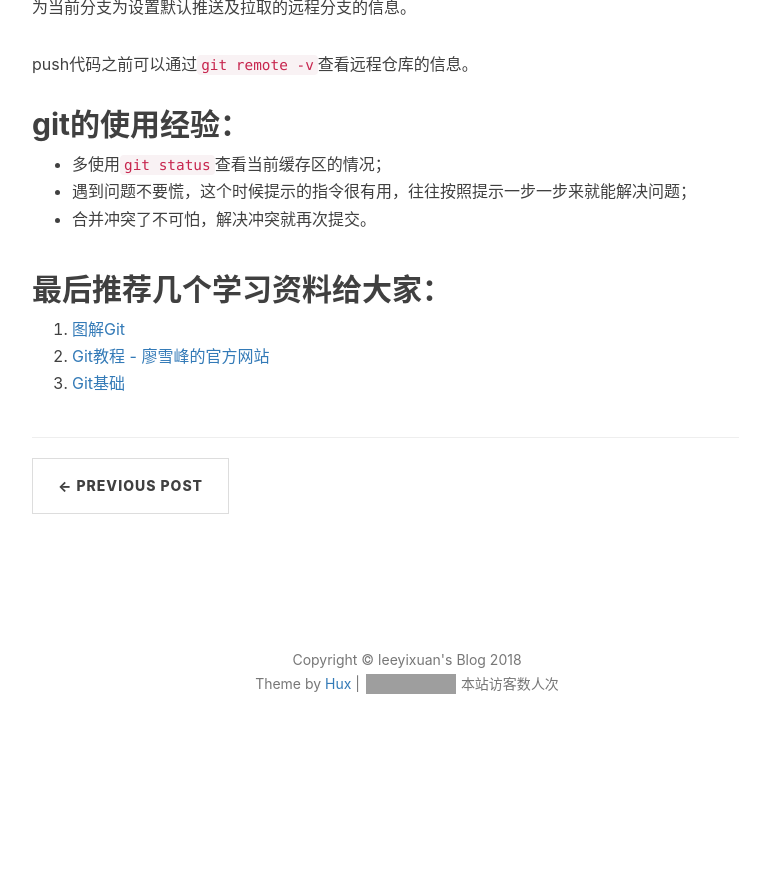
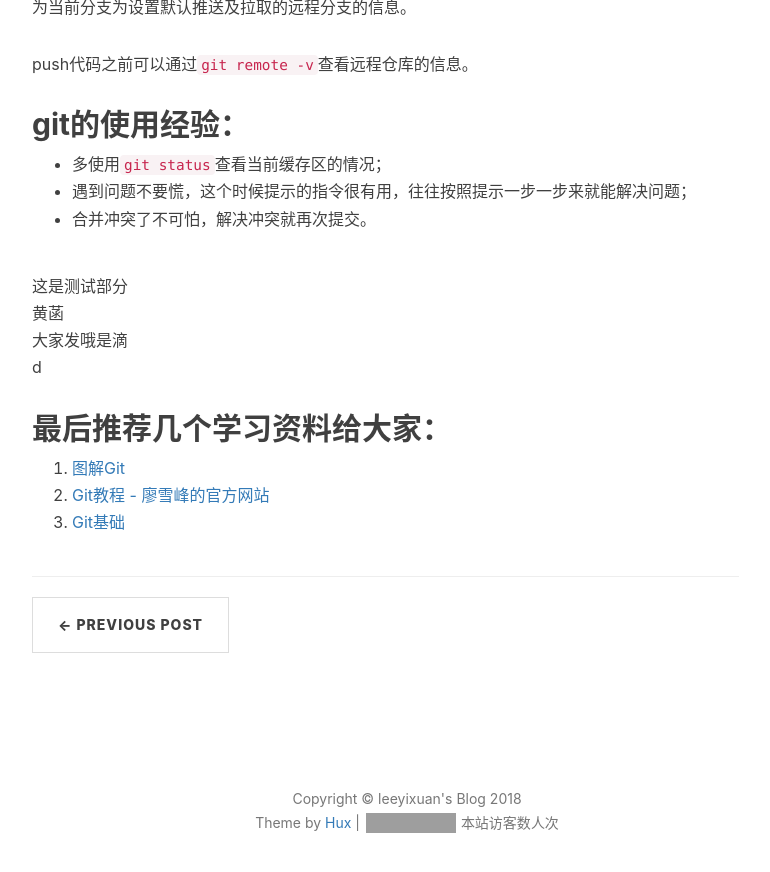
Before and after one commit to leeyixuan/leeyixuan.github.io, a Jekyll site: the page built from _posts/2018-04-22-git.markdown, in a window 1280 px wide and 900 px high, scrolled down 7278 px. Shown: the top 872 px of the window, without its empty margins (233-1003 px from the left). Built offline with Jekyll 4.4.1, drawn with Linux system fonts in a browser that asks for light colours; comment, search, counter and statistics services are not loaded; before the commit the page ends 8039 px from its top, so only the background shows below that; grey boxes are pictures that could not be loaded.

Commit message:
测试webstrom换行问题

```diff
--- a/_includes/head.html
+++ b/_includes/head.html
@@ -25,6 +25,7 @@
     <!-- Hux change font-awesome CDN to qiniu -->
 
 
+    <script async src="https://dn-lbstatics.qbox.me/busuanzi/2.3/busuanzi.pure.mini.js"></script>
 
 
     <!-- HTML5 Shim and Respond.js IE8 support of HTML5 elements and media queries -->
@@ -34,5 +35,4 @@
         <script src="https://oss.maxcdn.com/libs/respond.js/1.4.2/respond.min.js"></script>
     <![endif]-->
 
-    <script async src="https://dn-lbstatics.qbox.me/busuanzi/2.3/busuanzi.pure.mini.js"></script>
 </head>
--- a/_posts/2018-04-22-git.markdown
+++ b/_posts/2018-04-22-git.markdown
@@ -162,6 +162,10 @@ push代码之前可以通过`git remote -v`查看远程仓库的信息。
 - 遇到问题不要慌，这个时候提示的指令很有用，往往按照提示一步一步来就能解决问题；
 - 合并冲突了不可怕，解决冲突就再次提交。
 
+这是测试部分
+黄菡
+大家发哦是滴
+d
 
 
 ## 最后推荐几个学习资料给大家：
```
Also changed, not shown: 1 other file.
